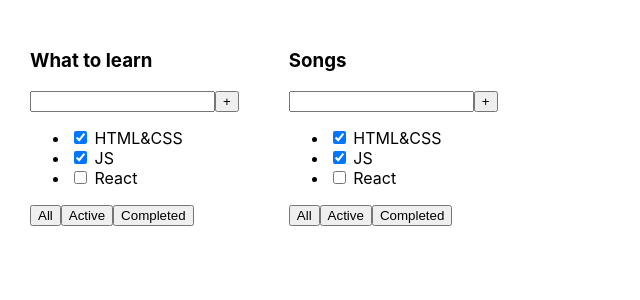
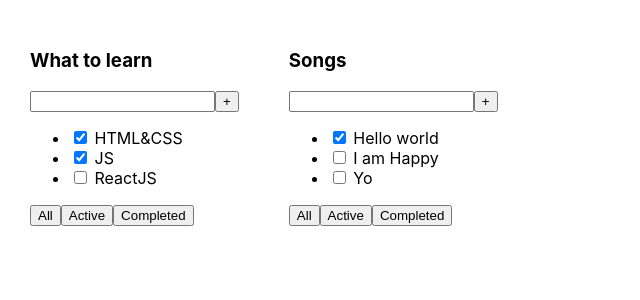
Before and after one commit to DenisPepper/it-incubator-todolist, a React (Create React App) app: page / in a window 1280 px wide. Shown: the top 300 px of the page, without its empty margins (0-640 px from the left). Built offline with nearby package versions, Linux system fonts and the light colour scheme.

Commit message:
created TodoItem FC

```diff
--- /dev/null
+++ b/src/components/todo-item/todo-item.tsx
@@ -0,0 +1,15 @@
+import {TaskType} from "../../types/task/task";
+
+interface TodoItemProps {
+    task: TaskType;
+}
+
+export default function TodoItem(props: TodoItemProps): JSX.Element {
+    const {task} = props;
+
+    return(
+        <li>
+            <input type="checkbox" checked={task.isDone}/> <span>{task.title}</span>
+        </li>
+    );
+}
--- a/src/components/todo-list/todo-list.tsx
+++ b/src/components/todo-list/todo-list.tsx
@@ -1,4 +1,5 @@
 import {TaskType} from "../../types/task/task";
+import TodoItem from "../todo-item/todo-item";
 
 interface TodoListProps {
     title?: string;
@@ -6,9 +7,9 @@ interface TodoListProps {
 }
 
 export default function TodoList(props: TodoListProps): JSX.Element {
-    const {title = '', tasks = [] } = props;
+    const {title = '', tasks = []} = props;
 
-    return(
+    return (
         <div>
             <h3>{title}</h3>
             <div>
@@ -16,9 +17,7 @@ export default function TodoList(props: TodoListProps): JSX.Element {
                 <button>+</button>
             </div>
             <ul>
-                <li><input type="checkbox" checked={true}/> <span>HTML&CSS</span></li>
-                <li><input type="checkbox" checked={true}/> <span>JS</span></li>
-                <li><input type="checkbox" checked={false}/> <span>React</span></li>
+                {tasks.map((task) => <TodoItem key={task.id} task={task}/>)}
             </ul>
             <div>
                 <button>All</button>
@@ -28,3 +27,8 @@ export default function TodoList(props: TodoListProps): JSX.Element {
         </div>
     );
 }
+
+{/*<li><input type="checkbox" checked={true}/> <span>HTML&CSS</span></li>
+                <li><input type="checkbox" checked={true}/> <span>JS</span></li>
+                <li><input type="checkbox" checked={false}/> <span>React</span></li>*/
+}
```
